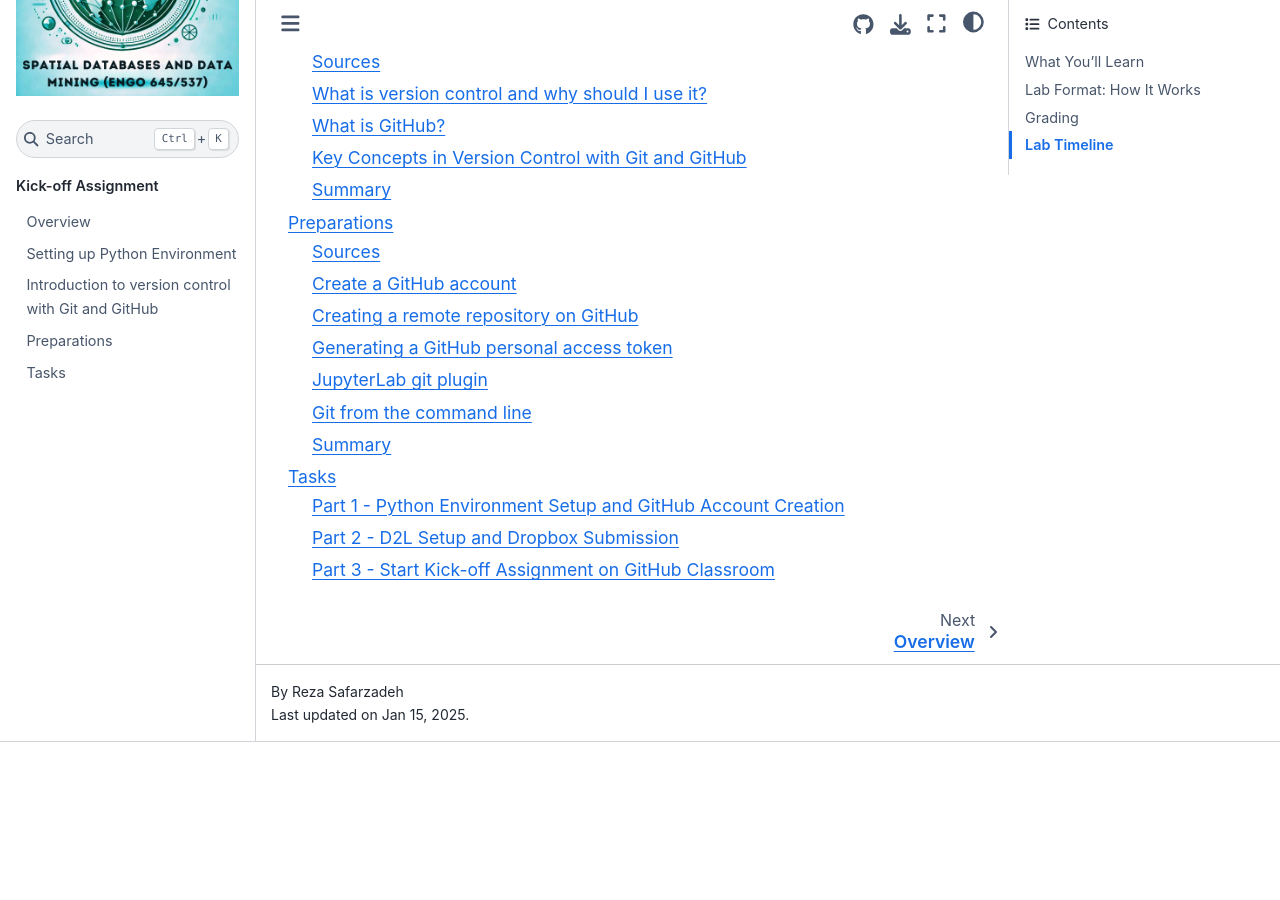
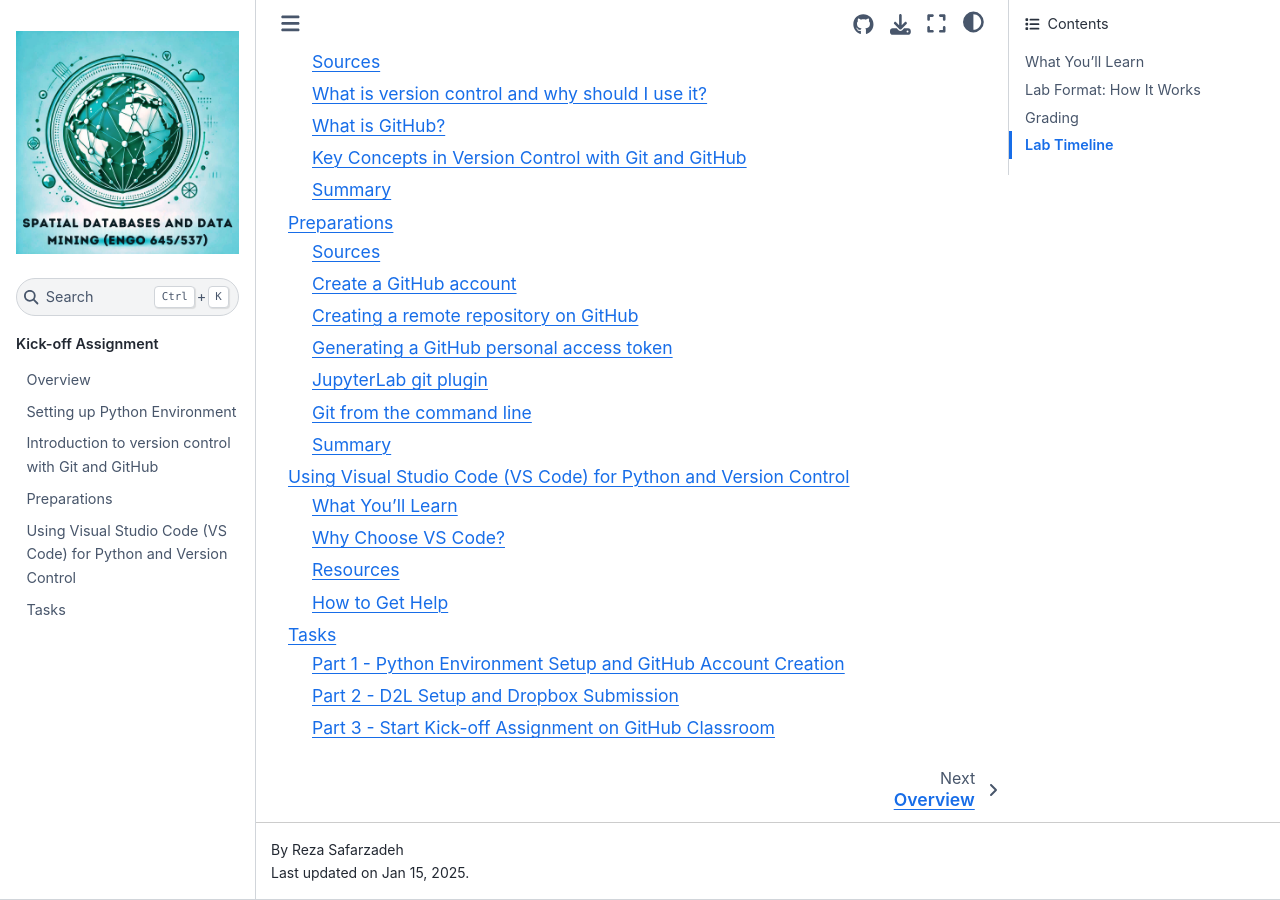
Before and after one commit to safarzadeh-reza/Spatial_Data_Mining_Winter2025, a Sphinx documentation site: the page built from source/index.rst, in a window 1280 px wide and 900 px high, scrolled down 4132 px. Built offline with Sphinx 7.4.7 and the Sphinx Book theme 1.1.4, drawn with Linux system fonts in a browser that asks for light colours; before the commit the page ends 4874 px from its top, so only the background shows below that; some of the changed lines change nothing that is shown.

Commit message:
added vs code

```diff
--- a/source/index.rst
+++ b/source/index.rst
@@ -134,4 +134,5 @@
     tutorials/L1/python_installation
     tutorials/L1/git_and_github
     tutorials/L1/prepration
+    tutorials/L1/vs_code
     tutorials/L1/assignment-1
--- /dev/null
+++ b/source/tutorials/L1/vs_code.rst
@@ -0,0 +1,68 @@
+.. _vscode-tutorial:
+
+Using Visual Studio Code (VS Code) for Python and Version Control
+==================================================================
+
+
+
+If you're having trouble with Anaconda or JupyterLab, don't worry! Visual Studio Code (VS Code) is an excellent alternative. This tutorial will guide you through setting up VS Code, working with Python and Jupyter Notebooks, and managing code versioning with Git—all in one powerful and user-friendly code editor.
+
+
+.. figure:: img/vs_code.png
+   :alt: VS Code for Python and Git
+
+    Source: [VS Code](https://code.visualstudio.com/)
+
+
+.. youtube:: https://www.youtube.com/watch?v=m1p7qj-24VE&t=21s
+   :align: center
+
+This video is designed for those eager to explore beyond the basics. In this tutorial, we’ll cover everything you need to get started with VS Code, Python, and Git. Below is an outline of the topics discussed:
+
+What You'll Learn
+-----------------
+1. **Introduction to Anaconda, JupyterLab, and VS Code**
+   - An overview of these tools and how VS Code can serve as an alternative.
+
+2. **Installing VS Code**
+   - Step-by-step instructions for downloading and installing Visual Studio Code.
+
+3. **Setting Up Python and Jupyter Extensions**
+   - How to install and configure the Python extension for coding.
+   - Adding the Jupyter extension to work with notebooks inside VS Code.
+
+4. **Creating Your First Notebook in VS Code**
+   - A walkthrough on creating and running a Jupyter Notebook using VS Code.
+
+5. **Installing Git on Your System**
+   - Guide to installing Git and ensuring it is properly configured for use with VS Code.
+
+6. **Initializing and Cloning a Git Repository in VS Code**
+   - How to initialize a new Git repository or clone an existing one directly in VS Code.
+
+7. **Pushing Changes to a Repository from VS Code**
+   - Instructions on committing and pushing your code changes to a remote GitHub repository.
+
+Why Choose VS Code?
+-------------------
+- Lightweight and highly customizable for your specific coding needs.
+- Easy integration with Python and Jupyter Notebooks.
+- Built-in Git support for seamless version control and collaboration.
+- A wide range of extensions to enhance your coding experience.
+
+Resources
+---------
+- **Official VS Code Website**: https://code.visualstudio.com/
+- **Git Downloads**: https://git-scm.com/
+- **Python Downloads**: https://www.python.org/downloads/
+
+How to Get Help
+---------------
+If you encounter issues while setting up or working with VS Code:
+- Re-watch the video tutorial linked above for detailed steps.
+- Post questions on D2L or participate in discussions.
+- Check the VS Code [documentation](https://code.visualstudio.com/docs) for further assistance.
+
+---
+
+This tutorial is here to make sure you have all the tools you need to succeed. Whether you’re using Anaconda or VS Code, the choice is yours—let’s get coding!
```
Also changed, not shown: source/tutorials/L1/img/vs_code.png (added).
